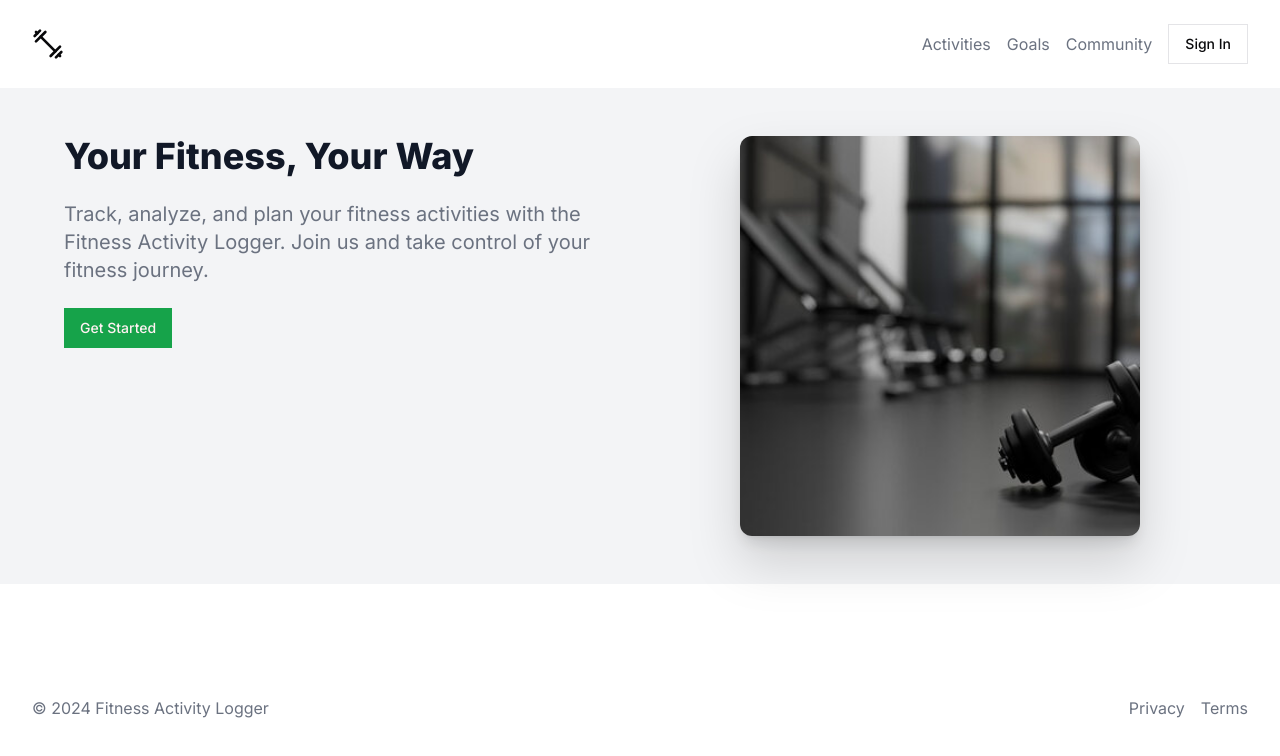
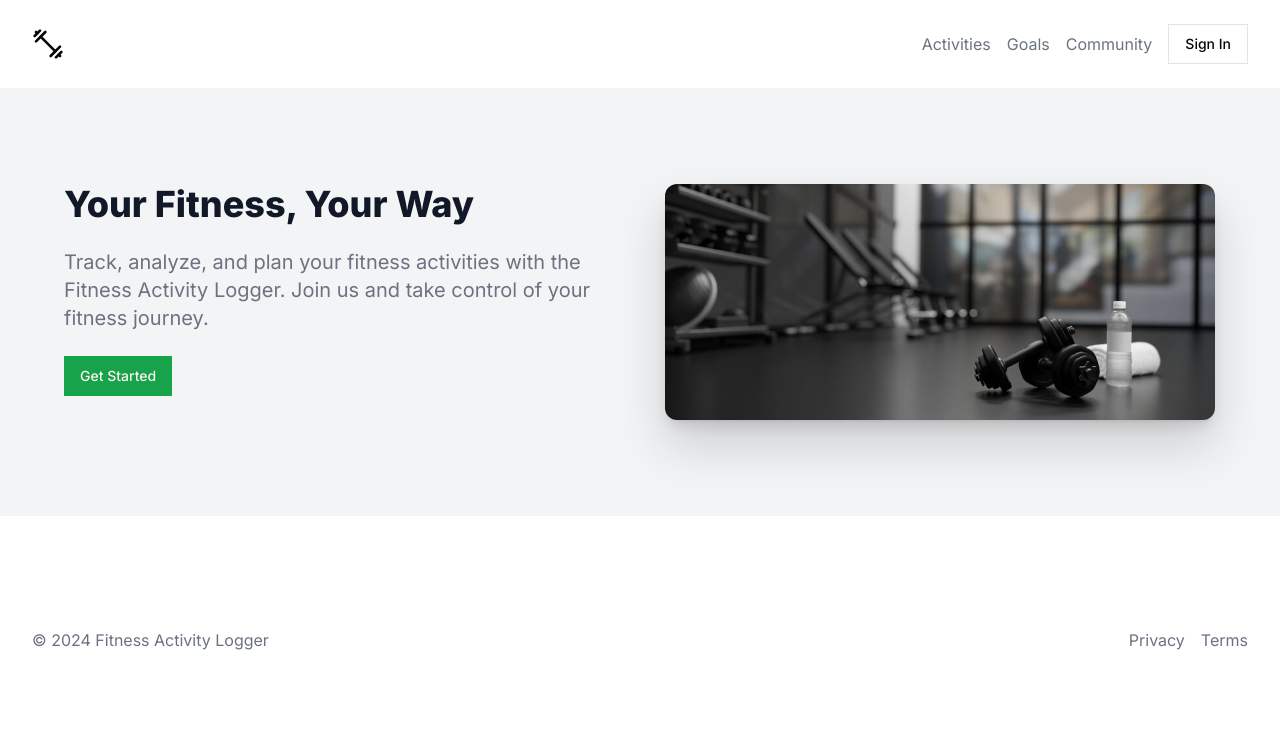
Before and after one commit to eeturonkko/fitness-activity-logger, a Next.js app: page / in a window 1280 px wide. Shown: the top 756 px of the page. Built offline with nearby package versions, Linux system fonts and the light colour scheme.

Commit message:
style: heropicture size change

```diff
--- a/components/ui/hero-section.tsx
+++ b/components/ui/hero-section.tsx
@@ -5,7 +5,7 @@ import { Button } from "@/components/ui/button";
 export default function HeroSection() {
   return (
     <section>
-      <main className=" bg-gray-100 mx-auto px-4 sm:px-6 lg:px-8 py-12">
+      <main className=" bg-gray-100 mx-auto px-4 sm:px-6 lg:px-8 py-24">
         <div className="container grid lg:grid-cols-2 gap-12">
           <div className="space-y-6">
             <h1 className="text-4xl font-extrabold text-gray-900 dark:text-gray-100">
@@ -21,13 +21,10 @@ export default function HeroSection() {
             <Image
               alt="Fitness illustration"
               className="rounded-xl shadow-lg drop-shadow-2xl"
-              height="400"
               src={HeroPicture}
-              style={{
-                aspectRatio: "400/400",
-                objectFit: "cover",
-              }}
-              width="400"
+              placeholder="blur"
+              //objectFit="cover"
+              width="550"
             />
           </div>
         </div>
```
